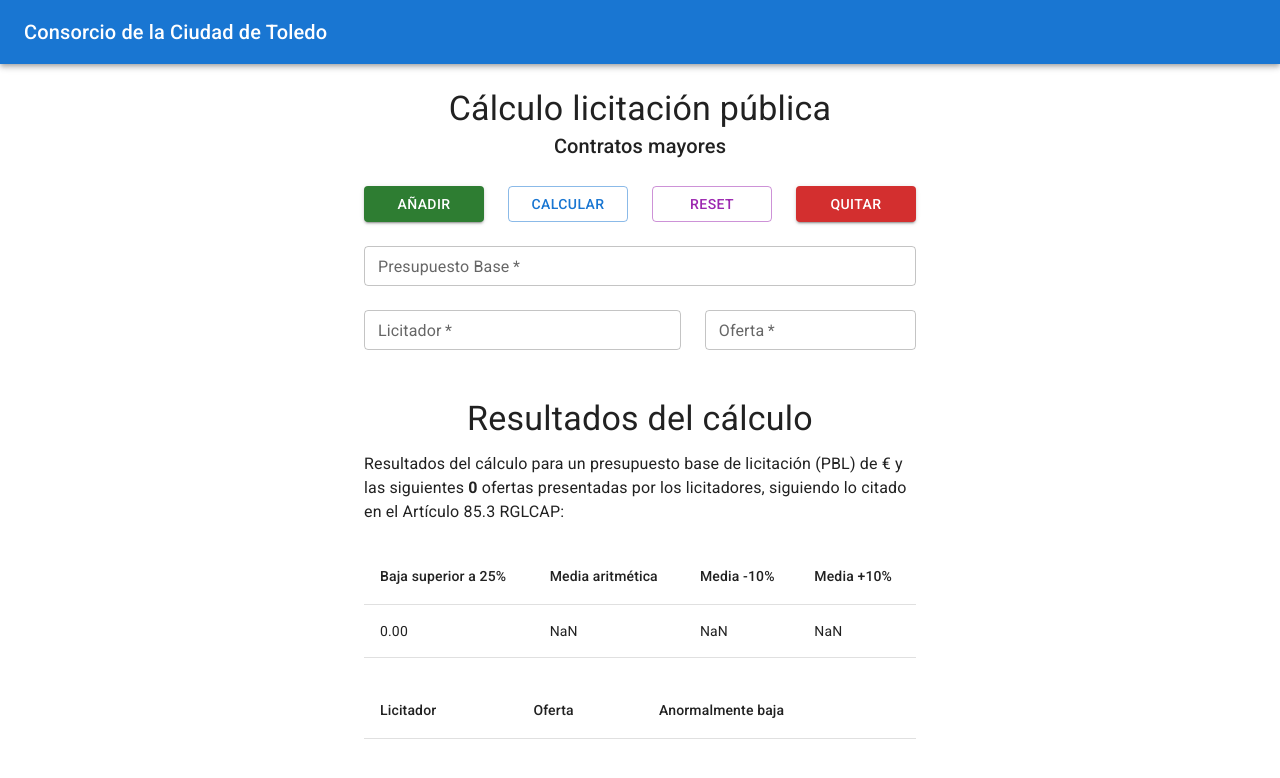
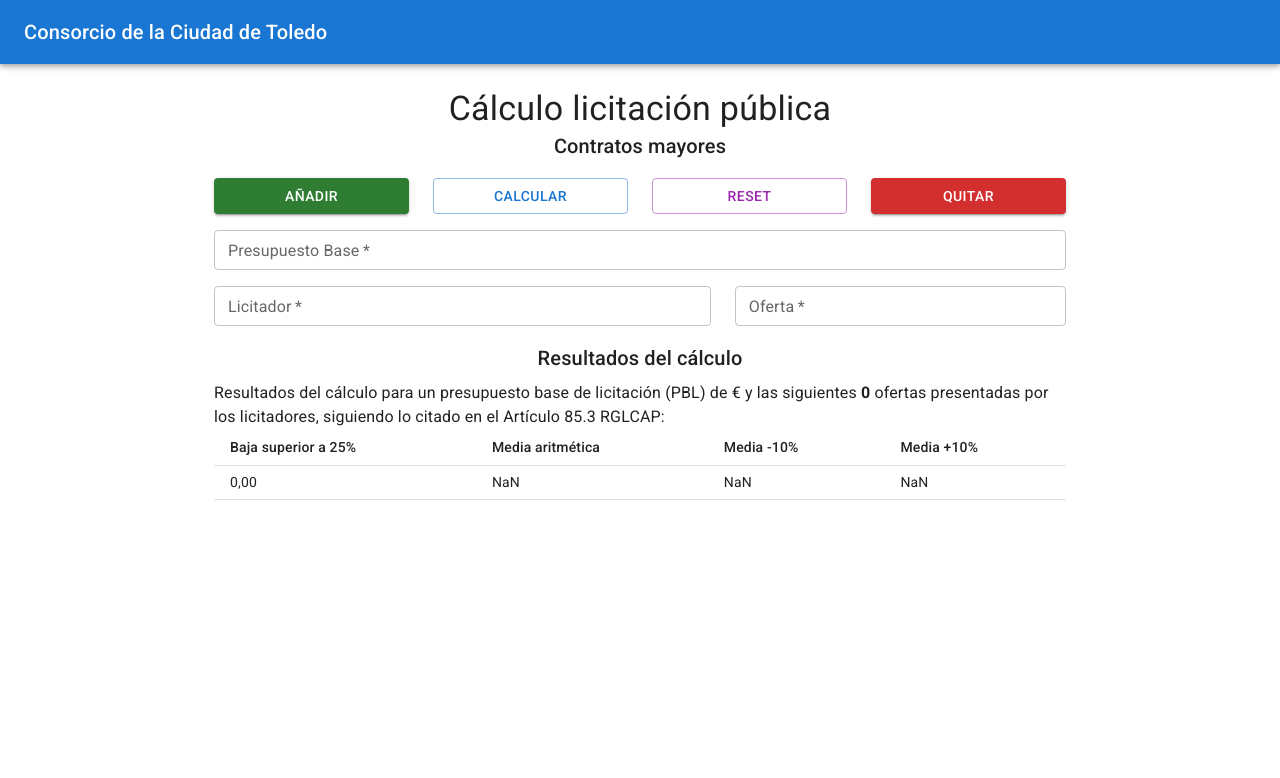
Before and after one commit to SrJimmy/licitacion, a React (Vite) app: page / in a window 1280 px wide. Shown: the top 778 px of the page. Built offline with nearby package versions, Linux system fonts and the light colour scheme.

Commit message:
Remove table

```diff
--- a/package.json
+++ b/package.json
@@ -4,7 +4,7 @@
   "version": "1.0.0",
   "type": "module",
   "scripts": {
-    "dev": "vite",
+    "dev": "vite --host",
     "build": "vite build",
     "lint": "eslint src --ext js,jsx --report-unused-disable-directives --max-warnings 0",
     "preview": "vite preview"
--- a/src/components/Form.jsx
+++ b/src/components/Form.jsx
@@ -67,8 +67,8 @@ export default function Form() {
   };
 
   return (
-    <Container maxWidth="sm">
-      <Box sx={{ mb: 3 }}>
+    <Container maxWidth="md">
+      <Box sx={{ mb: 2 }}>
         <Typography variant="h4" align="center">
           Cálculo licitación pública
         </Typography>
@@ -77,8 +77,8 @@ export default function Form() {
         </Typography>
       </Box>
 
-      <Box component="form" onSubmit={handleFormSubmit} sx={{ mb: 6 }}>
-        <Box sx={{ display: "flex", alignItems: "center", gap: 3, mb: 3 }}>
+      <Box component="form" onSubmit={handleFormSubmit} sx={{ mb: 2 }}>
+        <Box sx={{ display: "flex", alignItems: "center", gap: 3, mb: 2 }}>
           <Button
             color="success"
             onClick={addLicitador}
@@ -113,7 +113,7 @@ export default function Form() {
           </Button>
         </Box>
 
-        <Box sx={{ mb: 3 }}>
+        <Box sx={{ mb: 2 }}>
           <TextField
             label="Presupuesto Base"
             name="presupuestoBase"
@@ -163,7 +163,6 @@ export default function Form() {
         presupuestoBase={presupuestoBase}
         resultados={resultados}
       />
-      <TableResult resultados={resultados} />
     </Container>
   );
 }
--- a/src/components/TableResult.jsx
+++ b/src/components/TableResult.jsx
@@ -11,7 +11,7 @@ import {
 
 export default function TableResult({ resultados }) {
   return (
-    <TableContainer sx={{ mb: 6 }}>
+    <TableContainer sx={{ mb: 0 }}>
       <Table>
         <TableHead>
           <TableRow>
--- a/src/components/TemplateResult.jsx
+++ b/src/components/TemplateResult.jsx
@@ -18,8 +18,8 @@ export default function TemplateResult({ presupuestoBase, resultados }) {
 
   return (
     <>
-      <Box sx={{ mb: 3 }}>
-        <Typography variant="h4" align="center" gutterBottom>
+      <Box sx={{ mb: 0 }}>
+        <Typography variant="h6" align="center" gutterBottom>
           Resultados del cálculo
         </Typography>
         <Typography>
@@ -32,16 +32,24 @@ export default function TemplateResult({ presupuestoBase, resultados }) {
           <ul>
             <li key={index}>
               La oferta de la entidad <b>{item.nombre}</b> que asciende a{" "}
-              <b>{item.oferta.toFixed(2)}</b>€ y supone una baja del{" "}
+              <b>
+                {item.oferta.toLocaleString("es-ES", {
+                  maximumFractionDigits: 2,
+                  minimumFractionDigits: 2,
+                })}
+              </b>
+              € y supone una baja del{" "}
               <b>{(100 - (item.oferta / presupuestoBase) * 100).toFixed(2)}</b>%
               sobre el PBL, presenta valores{" "}
-              <b>{item.temeraria ? "anormales" : "normales"}</b>.
+              <Typography color={item.temeraria ? "error" : ""}>
+                <b>{item.temeraria ? "anormales" : "normales"}</b>.
+              </Typography>
             </li>
           </ul>
         ))}
       </Box>
-      <TableContainer sx={{ mb: 3 }}>
-        <Table>
+      <TableContainer sx={{ mb: 1 }}>
+        <Table size="small">
           <TableHead>
             <TableRow>
               <TableCell>Baja superior a 25%</TableCell>
@@ -52,10 +60,30 @@ export default function TemplateResult({ presupuestoBase, resultados }) {
           </TableHead>
           <TableBody>
             <TableRow>
-              <TableCell>{(presupuestoBase * 0.75).toFixed(2)}</TableCell>
-              <TableCell>{media.toFixed(2)}</TableCell>
-              <TableCell>{(media * 0.9).toFixed(2)}</TableCell>
-              <TableCell>{(media * 1.1).toFixed(2)}</TableCell>
+              <TableCell>
+                {(presupuestoBase * 0.75).toLocaleString("es-ES", {
+                  maximumFractionDigits: 2,
+                  minimumFractionDigits: 2,
+                })}
+              </TableCell>
+              <TableCell>
+                {media.toLocaleString("es-ES", {
+                  maximumFractionDigits: 2,
+                  minimumFractionDigits: 2,
+                })}
+              </TableCell>
+              <TableCell>
+                {(media * 0.9).toLocaleString("es-ES", {
+                  maximumFractionDigits: 2,
+                  minimumFractionDigits: 2,
+                })}
+              </TableCell>
+              <TableCell>
+                {(media * 1.1).toLocaleString("es-ES", {
+                  maximumFractionDigits: 2,
+                  minimumFractionDigits: 2,
+                })}
+              </TableCell>
             </TableRow>
           </TableBody>
         </Table>
```
Also changed, not shown: src/App.jsx (line endings or trailing spaces).
